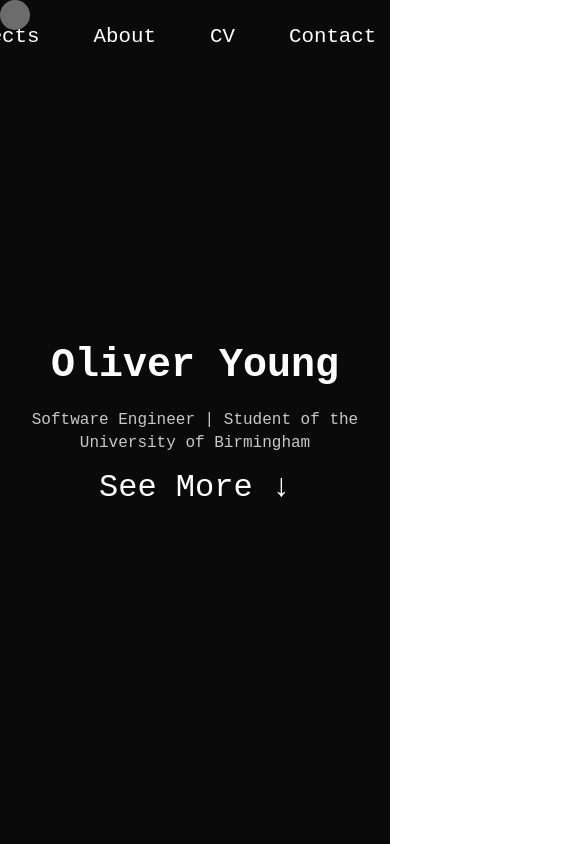
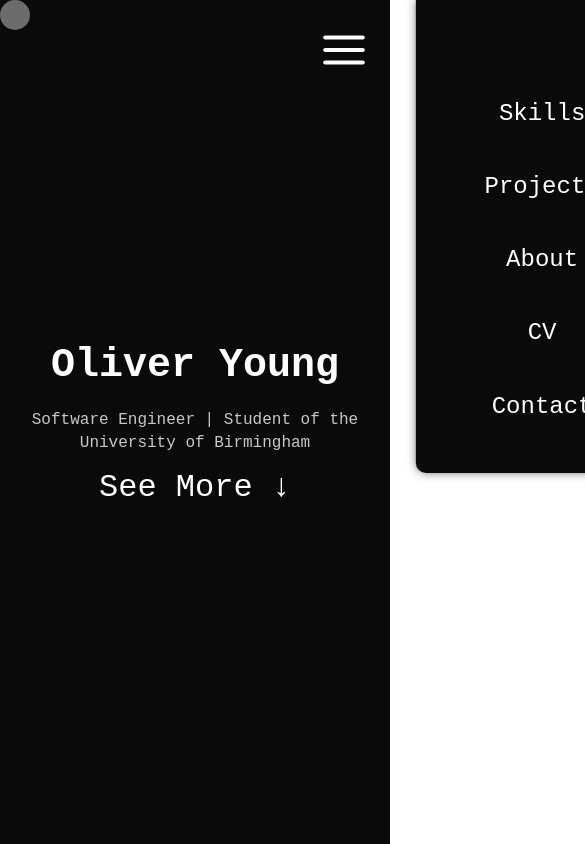
Before and after one commit to ocam12/portfolio, a React (Create React App) app: page / in a window 390 px wide. Shown: the top 844 px of the page, 585 px wide, since content can reach past the window. Built offline with nearby package versions, Linux system fonts and the light colour scheme.

Commit message:
Finished responsive design and added hamburger menu

```diff
--- a/src/App.css
+++ b/src/App.css
@@ -73,6 +73,6 @@ body, button, .App {
 
 @media(max-width: 500px){
   .page-header {
-    font-size: 3rem;
+    font-size: 2.5rem;
   }
 }
--- /dev/null
+++ b/src/components/Buttons/hamburger-menu.css
@@ -0,0 +1,53 @@
+.hamburger-button{
+    display: none;
+    position: relative;
+    background-color: transparent;
+    border: none;
+    z-index: 400;
+    color: var(--primary-txt-color);
+    transition: 0.3s ease;
+}
+
+.hamburger-button:hover{
+    scale: 1.05;
+}
+
+.hamburger-menu{
+    position: fixed;
+    top: 0;
+    right: 0;
+    z-index: 100;
+
+    transform: translateX(110%); /* move it off-screen to the right */
+    transition: transform 0.3s ease; /* smooth slide */
+}
+
+.hamburger-menu.open {
+    transform: translateX(0); /* slide it in */
+}
+
+.hamburger-menu-inner{
+    height: 50vh;
+    width: 65vw;
+    display: flex;
+    flex-direction: column;
+    justify-content: center;
+    align-items: center;
+    background-color: var(--primary-bg-color);
+    border-bottom-left-radius: 10px;
+    box-shadow: 0 0 10px rgb(125, 125, 125);
+    gap: 5vh;
+    padding-top: 20%;
+}
+
+@media(min-width: 651px){   /*Remove hamburger menu*/
+    .hamburger-menu{
+        display: none;
+    }
+}
+
+@media(max-width: 650px){   /*Introduce hamburger menu*/
+    .hamburger-button{
+        display: inline;
+    }
+}
--- /dev/null
+++ b/src/components/Buttons/hamburger-menu.js
@@ -0,0 +1,20 @@
+import { Anchor } from "../anchor";
+import "./hamburger-menu.css"
+
+//Hamburger menu that holds the 3 menu/header buttons that link to internal/external pages
+export const HamburgerMenu = ({isOpen, closeMenu}) => {
+    const fontSize = "1.5rem";
+
+    return (
+        <div className={`hamburger-menu ${isOpen ? "open" : ""}`}> {/*if isOpen is true then sets the .open attribute which opens the menu via css*/}
+            <div className="hamburger-menu-inner">
+                <Anchor fontSize={fontSize} link={"#skills"} text={"Skills"}></Anchor>
+                <Anchor fontSize={fontSize} link={"#projects"} text={"Projects"}></Anchor>
+                <Anchor fontSize={fontSize} link={"#about"} text={"About"}></Anchor>
+                <Anchor fontSize={fontSize} link={""} text={"CV"}></Anchor>
+                <Anchor fontSize={fontSize} link={"#contact"} text={"Contact"}></Anchor>
+            </div>
+        </div>
+    );
+
+};
--- a/src/components/Dynamic/customCursor.css
+++ b/src/components/Dynamic/customCursor.css
@@ -7,6 +7,6 @@
     pointer-events: none;
     top: 0;
     left: 0;
-    z-index: 9999;
+    z-index: 10000;
     transition: width 0.2s ease, height 0.2s ease, border-radius 0.2s ease, background-color 0.2s ease;
 }
--- a/src/components/Sections/about.css
+++ b/src/components/Sections/about.css
@@ -7,24 +7,6 @@
     overflow: hidden; /* ensures images don’t scroll out */
     padding-top: 15vh;
     box-sizing: border-box;
-}
-
-#about h2 {
-    position: absolute;
-    top: min(4vh, 50px);
-    left: min(4vw, 50px);
-    font-size: 4rem;
-    color: var(--primary-txt-color);
-}
-
-#about h2::after {
-    content: "";
-    display: block;
-    width: 60px;
-    height: 4px;
-    background: var(--primary-txt-color);
-    margin-top: 0.5rem;
-    border-radius: 2px;
 }
 
 .profile-container {
--- a/src/components/Sections/projects.css
+++ b/src/components/Sections/projects.css
@@ -30,6 +30,7 @@
 
 @media(max-width: 1100px){
     .projects-intro{
+        width: 80vw;
         max-width: 80vw;
     }
 }
--- a/src/components/Sections/projects.js
+++ b/src/components/Sections/projects.js
@@ -63,7 +63,7 @@ export const ProjectsSection = () => {
         <section id="projects">
             <Header text={"Projects"}></Header>
             <div className="projects-intro">
-                <Typewriter text={"Here is a collection of some of my favourite projects that demonstrates my skills in software development, data handling and design. Each project has had its own challenges, but learning how to tackle them has been incredibly rewarding. Take a look!"} speed={20}></Typewriter>
+                <Typewriter text={"Here is a collection of some of my favourite projects that demonstrate my skills in software development, data handling and design. Each project has had its own challenges, but learning how to tackle them has been incredibly rewarding. Take a look!"} speed={20}></Typewriter>
             </div>
             <div className="projects-container">
                 {projects.map((project, i) => (
--- a/src/components/navbar.css
+++ b/src/components/navbar.css
@@ -2,7 +2,22 @@
     position: fixed;
     top: min(3vh, 40px);
     right: min(3vw, 40px);
+    z-index: 9999;
+}
+
+.navbar-btn-container{
     display: flex;
     gap: 50px;
-    z-index: 10000;
 }
+
+@media(min-width: 651px){   /*Remove hamburger menu*/
+    .navbar-btn-container{
+        display: flex;
+    }
+}
+
+@media(max-width: 650px){   /*Introduce hamburger menu*/
+    .navbar-btn-container{
+        display: none;
+    }
+}
--- a/src/components/navbar.js
+++ b/src/components/navbar.js
@@ -1,15 +1,34 @@
+import { useState } from "react";
 import { Anchor } from "./anchor"
+import { HamburgerMenu } from "./Buttons/hamburger-menu";
 import "./navbar.css"
 
 export const Navbar = () => {
     const fontSize = "1.3rem";
+
+    const [showHamburgerMenu, setShowHamburgerMenu] = useState(false);      //state to control whether hamburger menu shown or not
+
+    const toggleHamburgerMenu = () => {         //toggles hamburger menu off or on
+        setShowHamburgerMenu(!showHamburgerMenu);
+    }
+
     return (
         <nav className="navbar">
-            <Anchor fontSize={fontSize} link={"#skills"} text={"Skills"}></Anchor>
-            <Anchor fontSize={fontSize} link={"#projects"} text={"Projects"}></Anchor>
-            <Anchor fontSize={fontSize} link={"#about"} text={"About"}></Anchor>
-            <Anchor fontSize={fontSize} link={""} text={"CV"}></Anchor>
-            <Anchor fontSize={fontSize} link={"#contact"} text={"Contact"}></Anchor>
+            <div className="navbar-btn-container">
+                <Anchor fontSize={fontSize} link={"#skills"} text={"Skills"}></Anchor>
+                <Anchor fontSize={fontSize} link={"#projects"} text={"Projects"}></Anchor>
+                <Anchor fontSize={fontSize} link={"#about"} text={"About"}></Anchor>
+                <Anchor fontSize={fontSize} link={""} text={"CV"}></Anchor>
+                <Anchor fontSize={fontSize} link={"#contact"} text={"Contact"}></Anchor>
+            </div>
+            <button className="hamburger-button hover-mouse" onClick={toggleHamburgerMenu} tabIndex="0">
+                <svg xmlns="http://www.w3.org/2000/svg" width="68" height="50" viewBox="0 0 24 24" fill="none" stroke="currentColor" strokeWidth="2" strokeLinecap="round" strokeLinejoin="round">
+                    <line x1="3" y1="12" x2="21" y2="12" />
+                    <line x1="3" y1="6" x2="21" y2="6" />
+                    <line x1="3" y1="18" x2="21" y2="18" />
+                </svg>
+            </button>
+            <HamburgerMenu isOpen={showHamburgerMenu} closeMenu={() => setShowHamburgerMenu(false)}></HamburgerMenu>
         </nav>
     )
 }
```
Also changed, not shown: public/hamburger-menu.svg (added).
